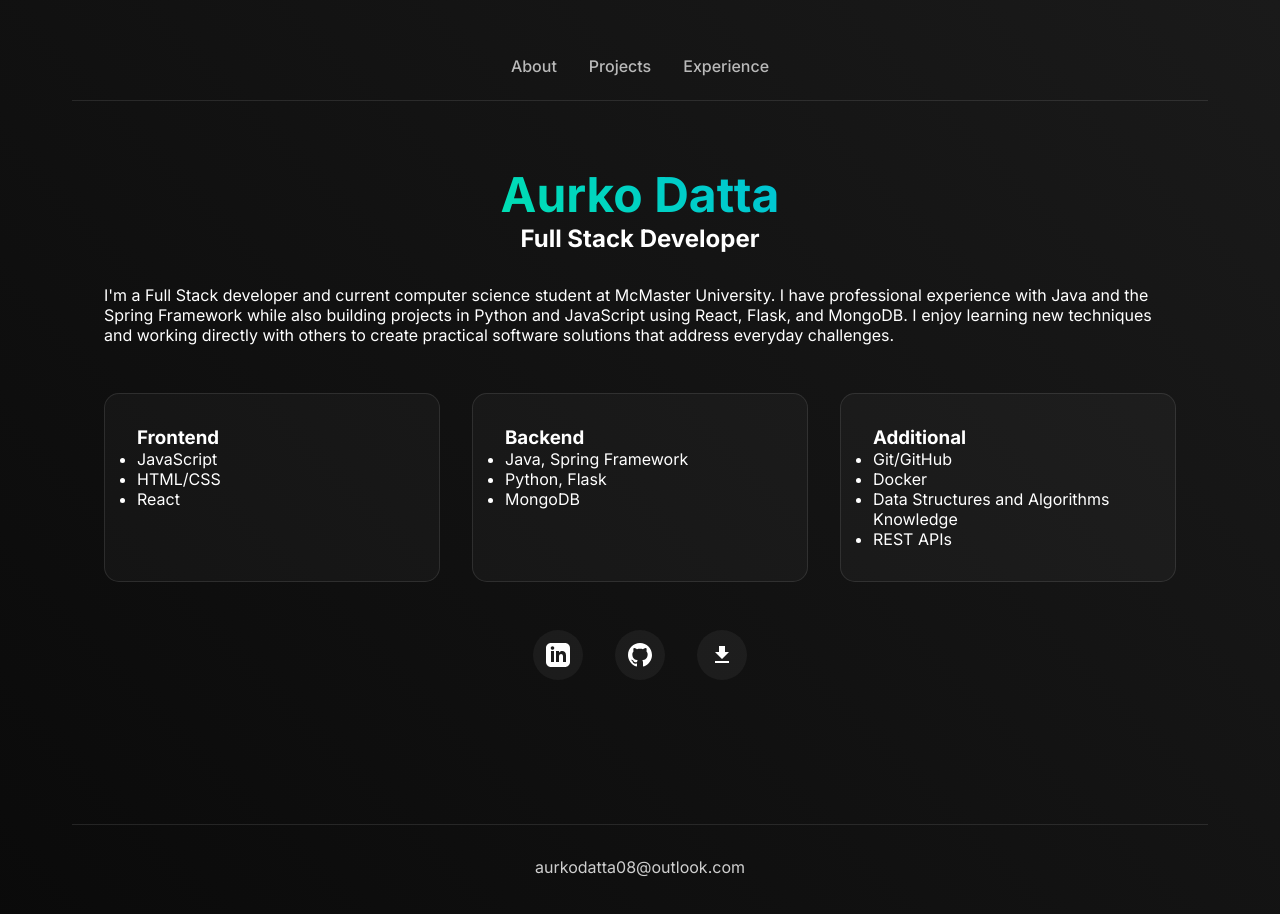
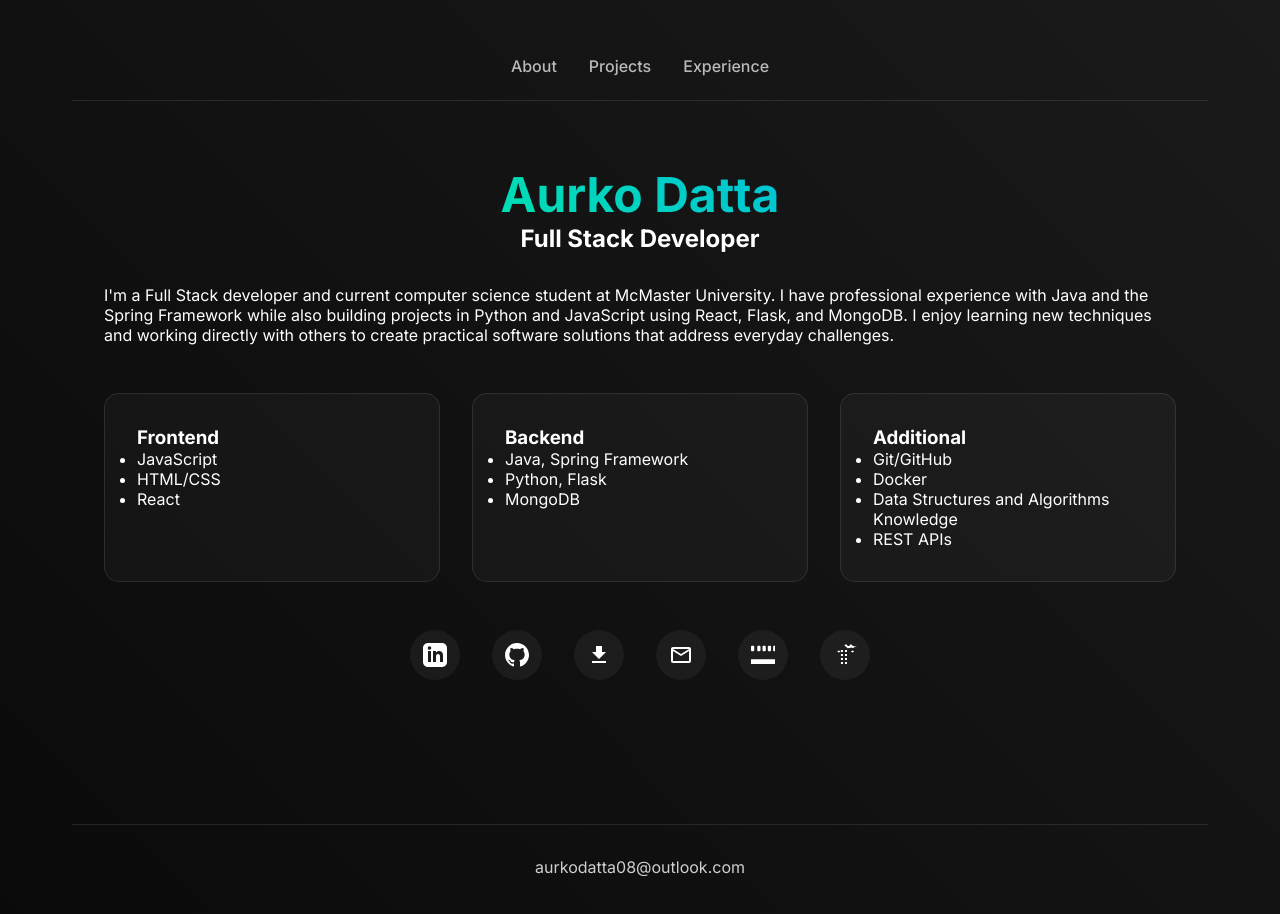
Before and after one commit to AurkoDatta/Portfolio, a React (Vite) app: page / in a window 1280 px wide. Shown: the top 914 px of the page. Built offline with nearby package versions, Linux system fonts and the light colour scheme.

Commit message:
Added more icons to the About page

```diff
--- a/src/Components/About.jsx
+++ b/src/Components/About.jsx
@@ -62,6 +62,24 @@ export default function About() {
                         <path d="M19 9h-4V3H9v6H5l7 7 7-7zM5 18v2h14v-2H5z"/>
                     </svg>
                 </a>
+
+                <a href="mailto:aurkodatta08@outlook.com" className="icon-link">
+                    <svg width="24" height="24" viewBox="0 0 24 24" fill="white">
+                        <path d="M20 4H4c-1.1 0-1.99.9-1.99 2L2 18c0 1.1.9 2 2 2h16c1.1 0 2-.9 2-2V6c0-1.1-.9-2-2-2zm0 14H4V8l8 5 8-5v10zm-8-7L4 6h16l-8 5z"/>
+                    </svg>
+                </a>
+
+                <a href="https://fiverr.com" className="icon-link" target="_blank" rel="noreferrer">
+                    <svg width="24" height="24" viewBox="0 0 24 24" fill="white">
+                        <path d="M23.004 2.709c-.487 0-.883.396-.883.883v3.736c0 .487.396.883.883.883h1.47c.487 0 .883-.396.883-.883V3.592c0-.487-.396-.883-.883-.883h-1.47zm-5.294 0c-.487 0-.883.396-.883.883v3.736c0 .487.396.883.883.883h1.47c.487 0 .883-.396.883-.883V3.592c0-.487-.396-.883-.883-.883h-1.47zm-5.293 0c-.487 0-.883.396-.883.883v3.736c0 .487.396.883.883.883h1.47c.487 0 .883-.396.883-.883V3.592c0-.487-.396-.883-.883-.883h-1.47zm-5.293 0c-.487 0-.883.396-.883.883v3.736c0 .487.396.883.883.883h1.47c.487 0 .883-.396.883-.883V3.592c0-.487-.396-.883-.883-.883h-1.47zM.883 2.709c-.487 0-.883.396-.883.883v3.736c0 .487.396.883.883.883h1.47c.487 0 .883-.396.883-.883V3.592c0-.487-.396-.883-.883-.883H.883zM0 16.294v4.705h24v-4.705H0z"/>
+                    </svg>
+                </a>
+
+                <a href="https://freelancer.com" className="icon-link" target="_blank" rel="noreferrer">
+                    <svg width="24" height="24" viewBox="0 0 24 24" fill="white">
+                        <path d="M14.096 3.076l1.634 2.292L24 3.076M16.27 2.269l3.464 2.926 1.732-1-3.464-2.926-1.732 1zm-5.001 0l3.464 2.926 1.732-1-3.464-2.926-1.732 1zM4.154 8.424l1.732 1 1.732-1-1.732-1-1.732 1zm13.66 0l1.732 1 1.732-1-1.732-1-1.732 1zm-7.86 12.612h-2v-2h2v2zm0-4h-2v-2h2v2zm0-4h-2v-2h2v2zm0-4h-2v-2h2v2zm4 12h-2v-2h2v2zm0-4h-2v-2h2v2zm0-4h-2v-2h2v2zm0-4h-2v-2h2v2z"/>
+                    </svg>
+                </a>
             </div>
 
 
```
